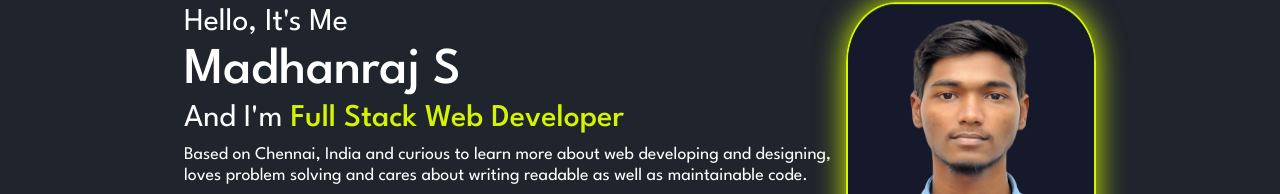
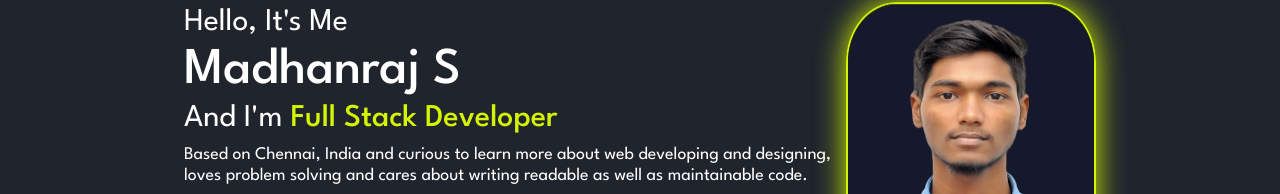
Before and after one commit to Madhanraj-97/Portfolio, a website: page index.html in a window 1280 px wide. Shown: the part 268-462 px from the top of the page. Drawn offline with nearby package versions, Linux system fonts and the light colour scheme; some icons are missing.

Commit message:
changes in title

```diff
--- a/index.html
+++ b/index.html
@@ -47,7 +47,7 @@
     <div class="home-content">
       <h3>Hello, It's Me</h3>
       <h1>Madhanraj S</h1>
-      <h3>And I'm <span>Full Stack Web Developer</span></h3>
+      <h3>And I'm <span>Full Stack Developer</span></h3>
       <p>
         Based on Chennai, India and curious to learn more about web
         developing and designing, <br />
```
